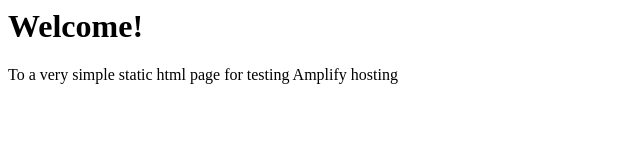
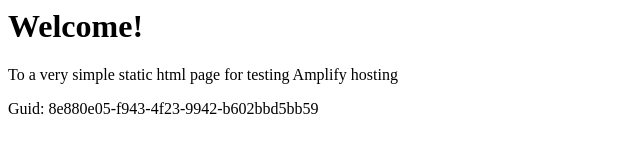
Before and after one commit to aws-aemilia-syd/Github-PR-Commit-Integration-Test-DoNotTouch-v1-prod-ap-southeast-2, a website: page src/index.html in a window 1280 px wide. Shown: the whole page, without its empty margins (0-640 px from the left). Drawn offline with Linux system fonts and the light colour scheme.

Commit message:
commit from integ tests

```diff
--- a/src/index.html
+++ b/src/index.html
@@ -1,3 +1,5 @@
+
+
 <html lang="en">
 
 <head>
@@ -10,6 +12,6 @@
 <body>
     <h1>Welcome!</h1>
     <p>To a very simple static html page for testing Amplify hosting</p>
-</body>
+    <p>Guid: 8e880e05-f943-4f23-9942-b602bbd5bb59</p></body>
 
 </html>
```
